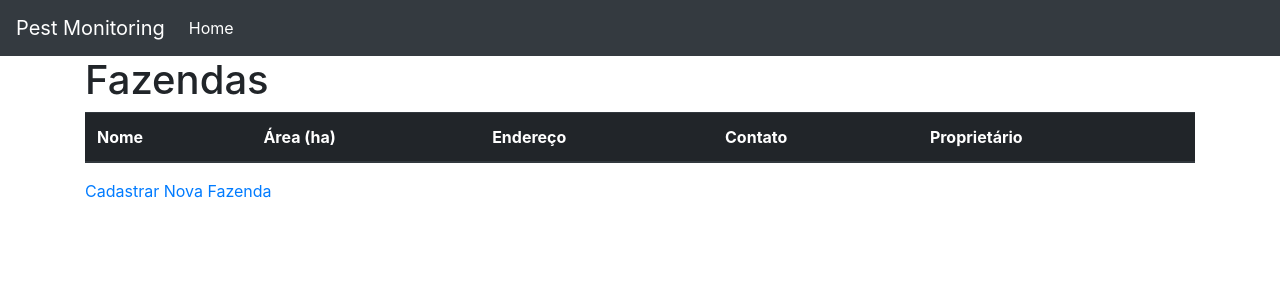
After one commit to paulolabio/APP-Mapeamento-Pragas-e-Doencas, a Flask app: page /fazendas in a window 1280 px wide. The commit adds this page. Shown: the top 300 px of the page. Run offline with Flask 3, Linux system fonts and the light colour scheme; lists and menus that the app fills with data are empty; some libraries are stand-ins or nearby versions.

Commit message:
adding /fazendas; /pragas;

```diff
--- a/main.py
+++ b/main.py
@@ -6,9 +6,10 @@ app = Flask(__name__)
 tecnicos = []
 safras = []
 pragas = []
+fazendas = []
 
 
-# Rota para a página de listagem de pessoas
+# Rota para a página de listagem de técnicos
 @app.route('/tecnicos')
 def tecnicos_list():
   return render_template('tecnicos/index.html', tecnicos=tecnicos)
@@ -27,26 +28,38 @@ def tecnicos_cad():
 # Rota para a página de lista de safras
 @app.route('/safras')
 def safras_list():
-  return render_template('safras/index.html')
+  return render_template('safras/index.html', safras=safras)
 
 
 # Rota para a página de cadastro de safras
 @app.route('/safras/cadastrar', methods=['GET', 'POST'])
 def safras_cad():
+  if request.method == 'POST':
+    nome = request.form['nome']
+    safras.append({'nome': nome})
   return render_template('safras/form.html')
 
 
 # Rota para a página de lista de pragas
 @app.route('/pragas')
 def pragas_list():
-  return render_template('pragas/index.html')
+  return render_template('pragas/index.html', pragas=pragas)
 
 
 # Rota para a página de cadastro de pragas
 @app.route('/pragas/cadastrar', methods=['GET', 'POST'])
 def pragas_cad():
+  if request.method == 'POST':
+    nome = request.form['nome']
+    nome_cient = request.form['nome_cientifico']
+    pragas.append({'nome': nome, 'nome_cientifico': nome_cient})
   return render_template('pragas/form.html')
 
+
+# Rota para a página de lista de fazendas
+@app.route('/fazendas')
+def fazendas_list():
+  return render_template('fazendas/index.html', fazendas=fazendas)
 
 # Rota para a página inicial do app
 @app.route('/')
--- a/templates/base.html
+++ b/templates/base.html
@@ -7,12 +7,12 @@
 </head>
 <body>
     <!-- Barra de navegação padrão  -->
-    <nav class="navbar navbar-expand-lg navbar-light bg-light">
-      <a class="navbar-brand" href="#">
-        Pest Monitoring</a>
-      <button class="navbar-toggler" type="button" data-toggle="collapse"
-              data-target="#navbarNav" aria-controls="navbarNav"
-              aria-expanded="false" aria-label="Toggle navigation">
+    <nav class="navbar navbar-expand-lg navbar-dark bg-dark">
+      <a class="navbar-brand" href="#">Pest Monitoring</a>
+      <button class="navbar-toggler" type="button"
+              data-toggle="collapse" data-target="#navbarNav"
+              aria-controls="navbarNav" aria-expanded="false"
+              aria-label="Toggle navigation">
         <span class="navbar-toggler-icon"></span>
       </button>
       <div class="collapse navbar-collapse" id="navbarNav">
@@ -24,9 +24,24 @@
     </nav>
 
     <div class="container">
-        <!-- bloco para os conteúdos específicos de cada página -->
-        {% block content %}
-        {% endblock %}
+      <!-- Bloco para título do conteúdo da página  -->
+      {% block tcontent%} {% endblock %}
+
+      <table class="table table-hover thead-dark">
+        <thead class="thead-dark">
+          <tr>
+            <!-- bloco exclusivo para cabeçalho de tabela  -->
+            {% block thead %} {% endblock %}
+          </tr>
+        </thead>
+        <!-- bloco exclusivo para dados de tabela -->
+        {% block tdata %} {% endblock %}
+      </table>
+
+      <!-- bloco para os conteúdos específicos de cada página -->
+      {% block content %}
+      {% endblock %}
+
     </div>
 </body>
 </html>
--- /dev/null
+++ b/templates/fazendas/index.html
@@ -0,0 +1,34 @@
+{% extends "base.html" %}
+{% block title %} Fazendas {% endblock %}
+
+{% block nav %}
+<li class="nav-item active">
+  <a class="nav-link" href="/">Home</a>
+</li>
+{% endblock %}
+
+{% block tcontent%} <h1>Fazendas</h1> {% endblock %}
+
+{% block thead %}
+  <th>Nome</th>
+  <th>Área (ha)</th>
+  <th>Endereço</th>
+  <th>Contato</th>
+  <th>Proprietário</th>
+{% endblock %}
+
+{% block tdata %}
+  {% for fazenda in fazendas %}
+  <tr>
+      <td>{{ fazenda.nome }}</td>
+      <td>{{ fazenda.area_ha}}</td>
+      <td>{{ fazenda.endereco}}</td>
+      <td>{{ fazenda.contato}}</td>
+      <td>{{ fazenda.proprietario}}</td>
+  </tr>
+  {% endfor %}
+{% endblock %}
+
+{% block content %}
+  <a href="#">Cadastrar Nova Fazenda</a>
+{% endblock %}
--- a/templates/safras/form.html
+++ b/templates/safras/form.html
@@ -1,16 +1,11 @@
 {% extends "base.html" %}
-
 {% block title %}Cadastro de Safras{% endblock %}
-
 {% block content %}
     <h1>Cadastro de Safras</h1>
     <form method="POST">
         <label for="nome">Nome:</label>
         <input type="text" id="nome" name="nome" required>
         <br>
-        <label for="idade">Idade:</label>
-        <input type="text" id="idade" name="idade" required>
-        <br>
         <button type="submit">Cadastrar</button>
     </form>
     <a href="{{ url_for('safras_list') }}">Ver Lista</a>
```
Also changed, not shown: templates/app/index.html (+9 -4 lines), templates/pragas/form.html (added, +15 -0 lines), templates/pragas/index.html (added, +27 -0 lines), templates/safras/index.html (+8 -4 lines), templates/tecnicos/index.html (+7 -1 lines).
